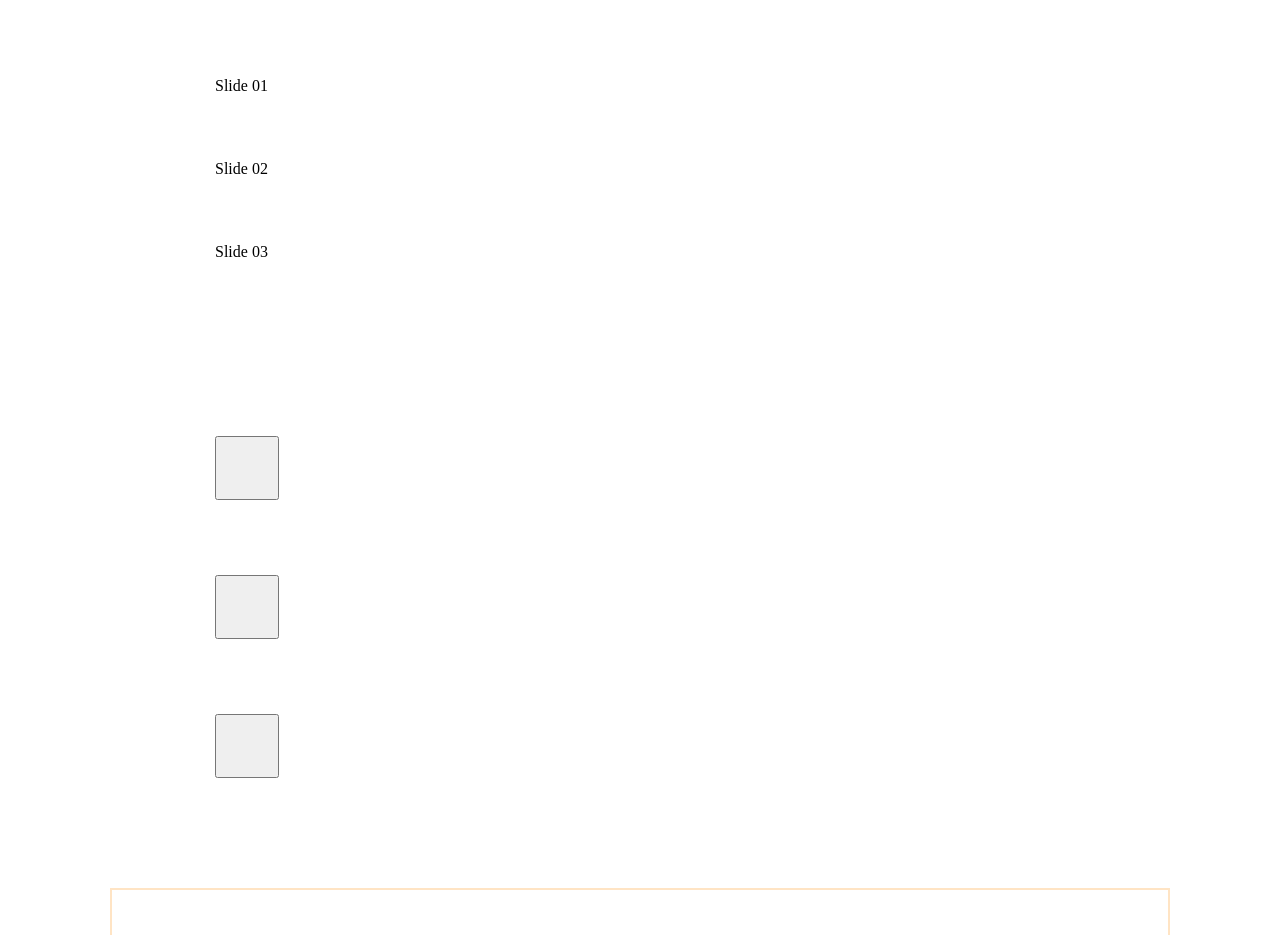
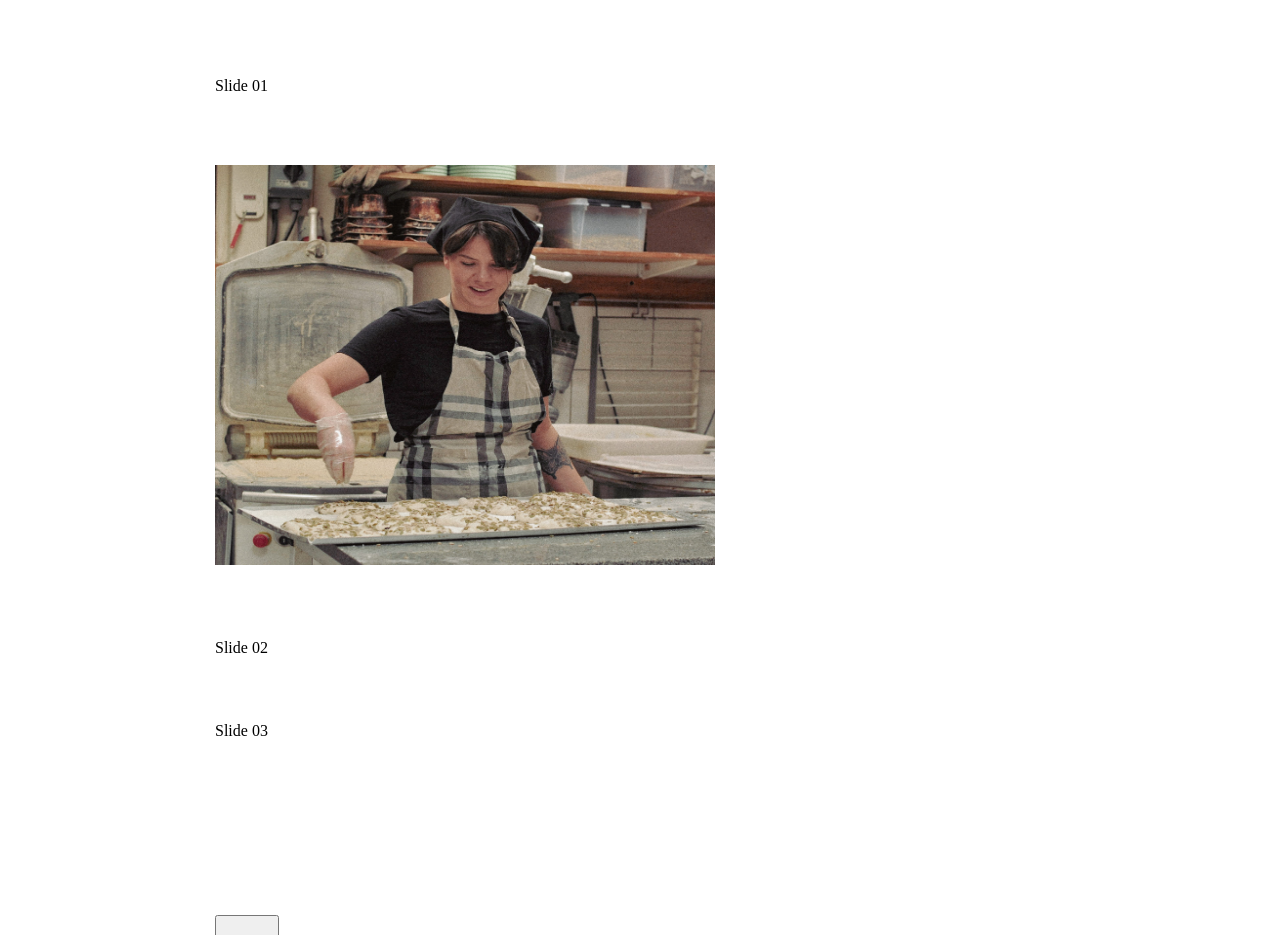
Before and after one commit to JoannaSvensson/Hemsida, a plain HTML site: page index.html in a window 1280 px wide. Shown: the part 960-1895 px from the top of the page. Drawn offline with nearby package versions, Linux system fonts and the light colour scheme.

Commit message:
added img

```diff
--- a/index.html
+++ b/index.html
@@ -27,6 +27,7 @@
     <div class="splide__track">
       <ul class="splide__list">
         <li class="splide__slide">Slide 01</li>
+        <img src="baka.jpg" alt="bakar"</li>
         <li class="splide__slide">Slide 02</li>
         <li class="splide__slide">Slide 03</li>
       </ul>
```
Also changed, not shown: baka.jpg (added), bröd.jpg (added), inne.jpg (added).
